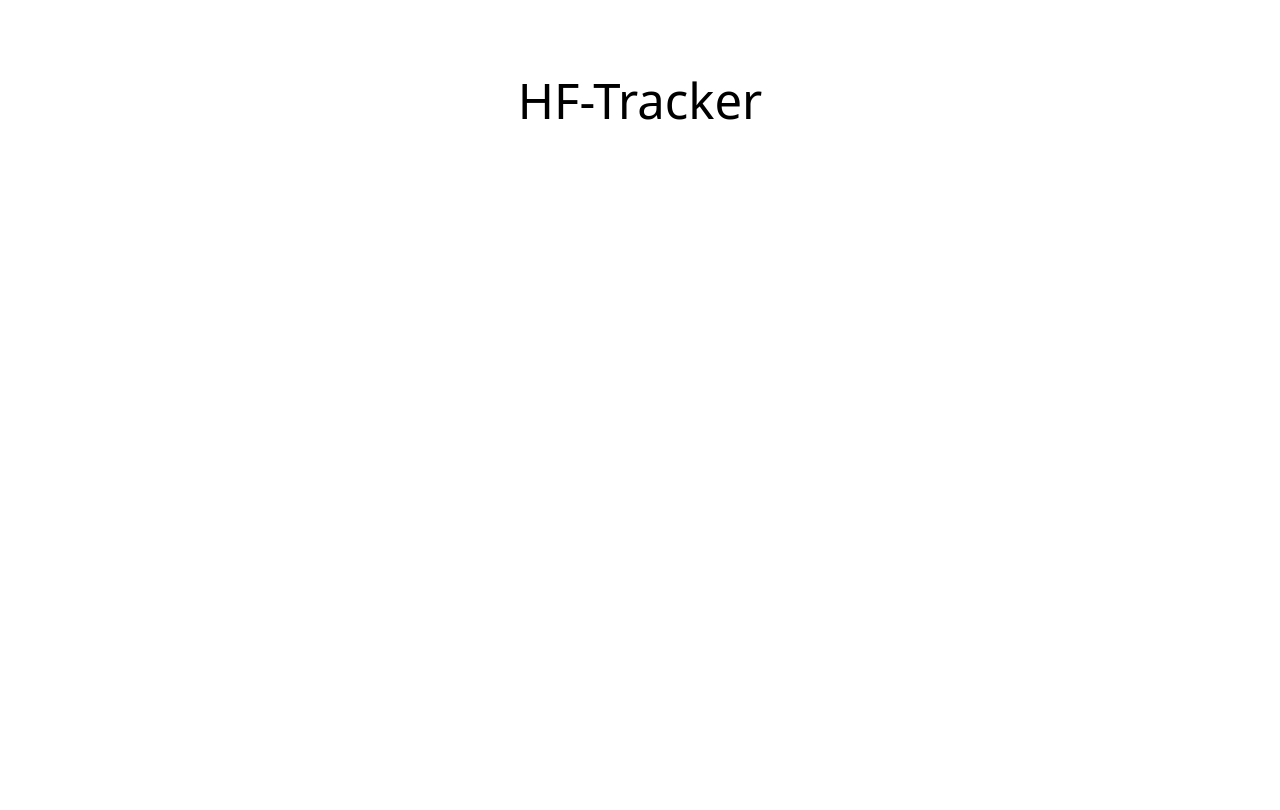
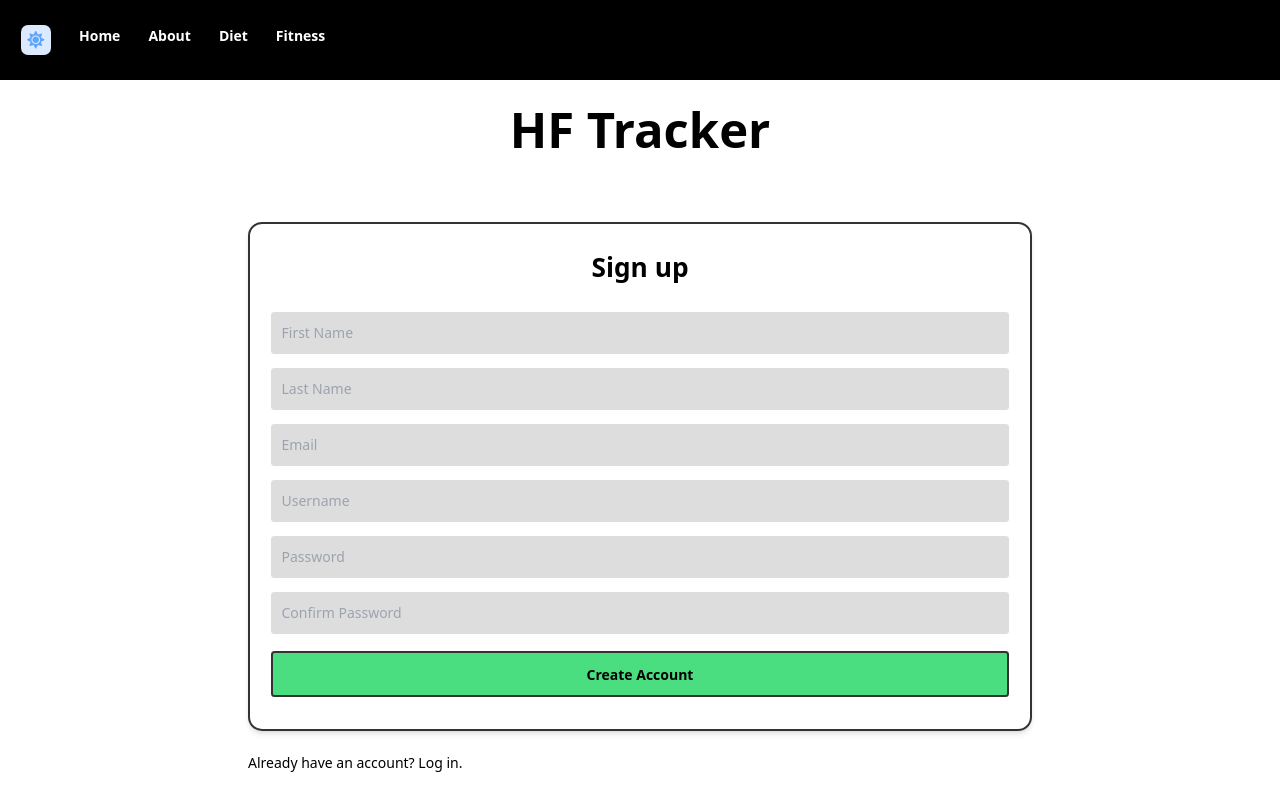
Before and after one commit to KyleCurtis/hf-tracker, a Next.js app: page / in a window 1280 px wide. Shown: the top 810 px of the page. Built offline with nearby package versions, Linux system fonts and the light colour scheme.

Commit message:
General layout and sign-up form

```diff
--- a/package.json
+++ b/package.json
@@ -9,6 +9,9 @@
     "lint": "next lint"
   },
   "dependencies": {
+    "@emotion/react": "^11.10.6",
+    "@emotion/styled": "^11.10.6",
+    "@mui/material": "^5.11.11",
     "@prisma/client": "^4.11.0",
     "@types/node": "18.14.2",
     "@types/react": "18.0.28",
@@ -16,8 +19,10 @@
     "eslint": "8.35.0",
     "eslint-config-next": "13.2.3",
     "next": "13.2.3",
+    "next-themes": "^0.2.1",
     "react": "18.2.0",
     "react-dom": "18.2.0",
+    "react-icons": "^4.7.1",
     "typescript": "4.9.5"
   },
   "devDependencies": {
--- /dev/null
+++ b/src/components/Header.tsx
@@ -0,0 +1,9 @@
+const Header = () => {
+    return (
+        <div className='w-[100%] px-4 m-auto bg-transparent rounded-2xl'>
+          <h1 className='text-center text-black dark:text-white font-bold'>HF Tracker</h1>
+        </div>
+    )
+}
+
+export default Header;
--- /dev/null
+++ b/src/components/SignUpForm.tsx
@@ -0,0 +1,118 @@
+import { useState, useEffect } from "react";
+
+const SignUpForm = () => {
+  const [email, setEmail] = useState("");
+  const [firstName, setFirstName] = useState("");
+  const [lastName, setLastName] = useState("");
+  const [username, setUsername] = useState("");
+  const [password, setPassword] = useState("");
+
+  const handleSubmit = async (e: any) => {
+    e.preventDefault();
+    const body = { email, firstName, lastName, username, password };
+    try {
+      const response = await fetch("/api/users", {
+        method: "POST",
+        headers: { "Content-Type": "application/json" },
+        body: JSON.stringify(body),
+      });
+      if (response.status !== 200) {
+        console.log("something went wrong");
+      } else {
+        resetForm;
+        console.log("form submitted successfully!");
+      }
+    } catch (error) {
+      console.log("There was an error submitting!", error);
+    }
+  };
+
+  const resetForm = () => {
+    setEmail("");
+    setFirstName("");
+    setLastName("");
+    setUsername("");
+    setPassword("");
+  };
+
+  /*useEffect(() => {
+    console.log("email:", email);
+    console.log("firstName:", firstName);
+    console.log("lastName:", lastName);
+    console.log("username:", username);
+    console.log("password:", password);
+  }) */
+
+  return (
+    <>
+      <div className="sign-up-form max-w-5xl p-16 m-auto">
+        <div className="text-black dark:text-white px-6 py-8 shadow-md w-[100%] border-[var(--dark-border)] border-2 border-solid rounded-2xl">
+          <h1 className="mb-8 text-3xl text-center font-bold">Sign up</h1>
+          <input
+            onChange={(e) => setFirstName(e.target.value)}
+            type="text"
+            className="block border border-grey-light w-full p-3 rounded mb-4 bg-[#dddddd] dark:bg-[var(--dark-bg-contrast)] text-black dark:text-white"
+            name="firstName"
+            placeholder="First Name"
+          />
+          <input
+            onChange={(e) => setLastName(e.target.value)}
+            type="text"
+            className="block border border-grey-light w-full p-3 rounded mb-4 bg-[#dddddd] dark:bg-[var(--dark-bg-contrast)] text-black dark:text-white"
+            name="lastName"
+            placeholder="Last Name"
+          />
+
+          <input
+            onChange={(e) => setEmail(e.target.value)}
+            type="text"
+            className="block border border-grey-light w-full p-3 rounded mb-4 bg-[#dddddd] dark:bg-[var(--dark-bg-contrast)] text-black dark:text-white"
+            name="email"
+            placeholder="Email"
+          />
+
+        <input
+            onChange={(e) => setUsername(e.target.value)}
+            type="text"
+            className="block border border-grey-light w-full p-3 rounded mb-4 bg-[#dddddd] dark:bg-[var(--dark-bg-contrast)] text-black dark:text-white"
+            name="username"
+            placeholder="Username"
+          />
+
+          <input
+            onChange={(e) => setPassword(e.target.value)}
+            type="password"
+            className="block border border-grey-light w-full p-3 rounded mb-4 bg-[#dddddd] dark:bg-[var(--dark-bg-contrast)] text-black dark:text-white"
+            name="password"
+            placeholder="Password"
+          />
+          <input
+            onChange={(e) => setPassword(e.target.value)}
+            type="password"
+            className="block border border-grey-light w-full p-3 rounded mb-4 bg-[#dddddd] dark:bg-[var(--dark-bg-contrast)] text-black dark:text-white"
+            name="confirm_password"
+            placeholder="Confirm Password"
+          />
+
+          <button
+          onClick={handleSubmit}
+            type="submit"
+            className="text-black w-full text-center font-bold py-3 rounded bg-green-400 hover:bg-[darkgreen] focus:outline-none my-1 border-solid border-2 border-[var(--dark-border)]"
+          >
+            Create Account
+          </button>
+        </div>
+
+        <div className="text-grey-dark mt-6">
+          Already have an account?{" "}
+          <a className="no-underline border-b border-blue text-blue" href="#">
+            Log in
+          </a>
+          .
+        </div>
+      </div>
+    </>
+  );
+};
+
+export default SignUpForm;
--- /dev/null
+++ b/src/components/ThemeToggle.tsx
@@ -0,0 +1,25 @@
+import { useTheme } from "next-themes";
+import { useState, useEffect } from "react";
+import { FaMoon, FaSun } from "react-icons/fa";
+
+const ThemeToggler = () => {
+  const { theme, setTheme } = useTheme();
+  const [mounted, setMounted] = useState(false);
+  useEffect(() => setMounted(true), []);
+  if (!mounted) return null;
+  return (
+    <button
+      className="theme-button w-[30px] h-[30px] bg-blue-100 rounded-lg dark:bg-slate-800 flex items-center justify-center hover:ring-2 ring-blue-400 transition-all duration-300 focus:outline-none"
+      onClick={() => setTheme(theme === "light" ? "dark" : "light")}
+      aria-label="Toggle Theme"
+    >
+      {theme === "light" ? (
+        <FaMoon className="text-blue-500 w-5 h-5" />
+      ) : (
+        <FaSun className="text-blue-400 w-5 h-5" />
+      )}
+    </button>
+  );
+};
+
+export default ThemeToggler;
--- /dev/null
+++ b/src/components/TopNav.tsx
@@ -0,0 +1,53 @@
+import React from "react";
+import Link from "next/link";
+import Image from "next/image";
+
+import ThemeToggler from "./ThemeToggle";
+
+import {SiCplusplus, SiJavascript, SiPython, SiRust, SiTypescript} from "react-icons/si";
+
+import { FaHome } from "react-icons/fa";
+
+const TopNav = () => {
+    return (
+        <div className="fixed left-0 top-0 w-full z-10 bg-[black]">
+      {/* NAVBAR COMPONENT
+      ========================================================================================= */}
+      <nav className="h-[80px] m-auto flex justify-start items-center p-2 text-white font-bold">
+        {/* lg:flex nav topic buttons */}
+        <ul className="hidden lg:flex">
+          <li className="p-4">
+            <ThemeToggler />
+          </li>
+          <li className="p-4">
+            <Link href="/">
+            <p>Home</p>
+            </Link>
+          </li>
+          <li className="p-4">
+            <Link href="/">
+            <p>About</p>
+            </Link>
+          </li>
+          <li className="p-4">
+            <Link href="/">
+              <p>Diet</p>
+            </Link>
+          </li>
+          <li className="p-4">
+            <Link href="/">
+            <p>Fitness</p>
+            </Link>
+          </li>
+
+
+        </ul>
+
+        {/* DRAWER COMPONENT
+        ========================================================================================= */}
+      </nav>
+    </div>
+    )
+}
+
+export default TopNav;
--- a/src/components/prisma.ts
+++ /dev/null
@@ -1,5 +0,0 @@
-import { PrismaClient } from "@prisma/client";
-
-const prisma_client = new PrismaClient();
-
-export default prisma_client;
--- a/src/pages/_app.tsx
+++ b/src/pages/_app.tsx
@@ -1,6 +1,11 @@
-import '@/styles/globals.css'
-import type { AppProps } from 'next/app'
+import "@/styles/globals.css";
+import type { AppProps } from "next/app";
+import { ThemeProvider } from "next-themes";
 
 export default function App({ Component, pageProps }: AppProps) {
-  return <Component {...pageProps} />
+  return (
+    <ThemeProvider enableSystem={true} attribute="class">
+      <Component {...pageProps} />
+    </ThemeProvider>
+  );
 }
--- a/src/pages/_document.tsx
+++ b/src/pages/_document.tsx
@@ -5,6 +5,7 @@ export default function Document() {
     <Html lang="en">
       <Head />
       <body>
+        <div className='py-[40px]'></div>
         <Main />
         <NextScript />
       </body>
--- a/src/pages/index.tsx
+++ b/src/pages/index.tsx
@@ -1,8 +1,11 @@
-import Head from 'next/head'
+import SignUpForm from "@/components/SignUpForm";
+import Header from "@/components/Header";
+import { IoMdFitness } from "react-icons/io";
 
+import Head from "next/head";
+import TopNav from "@/components/TopNav";
 
 export default function Home() {
-
   return (
     <>
       <Head>
@@ -11,9 +14,14 @@ export default function Home() {
         <meta name="viewport" content="width=device-width, initial-scale=1" />
         <link rel="icon" href="/favicon.ico" />
       </Head>
-      <main className='p-[5%]'>
-      <h1 className='text-center text-black'>HF-Tracker</h1>
+      <main className="p-[1%] bg-white dark:bg-[var(--dark-bg)]">
+        <div className="h-screen">
+          <TopNav />
+          <Header />
+
+          <SignUpForm />
+        </div>
       </main>
     </>
-  )
+  );
 }
--- a/src/styles/globals.css
+++ b/src/styles/globals.css
@@ -1,6 +1,14 @@
 @tailwind base;
 @tailwind components;
 @tailwind utilities;
+
+
+:root {
+  --dark-bg-contrast: #000000;
+  --dark-bg: #111111;
+  --dark-border: #333333;
+}
+
 
 *,
 *::before,
@@ -47,6 +55,8 @@ a {
   text-decoration-thickness: 8;
 }
 
+
+
 @media (prefers-reduced-motion: no-preference) {
   html {
         scroll-behavior: smooth;
--- a/tailwind.config.js
+++ b/tailwind.config.js
@@ -8,6 +8,7 @@ module.exports = {
     // Or if using `src` directory:
     "./src/**/*.{js,ts,jsx,tsx}",
   ],
+  darkMode: "class",
   theme: {
     extend: {},
   },
```
Also changed, not shown: config/db.ts (renamed from config/db.js), 1 other file (tests, documents, lock files or other folders).
